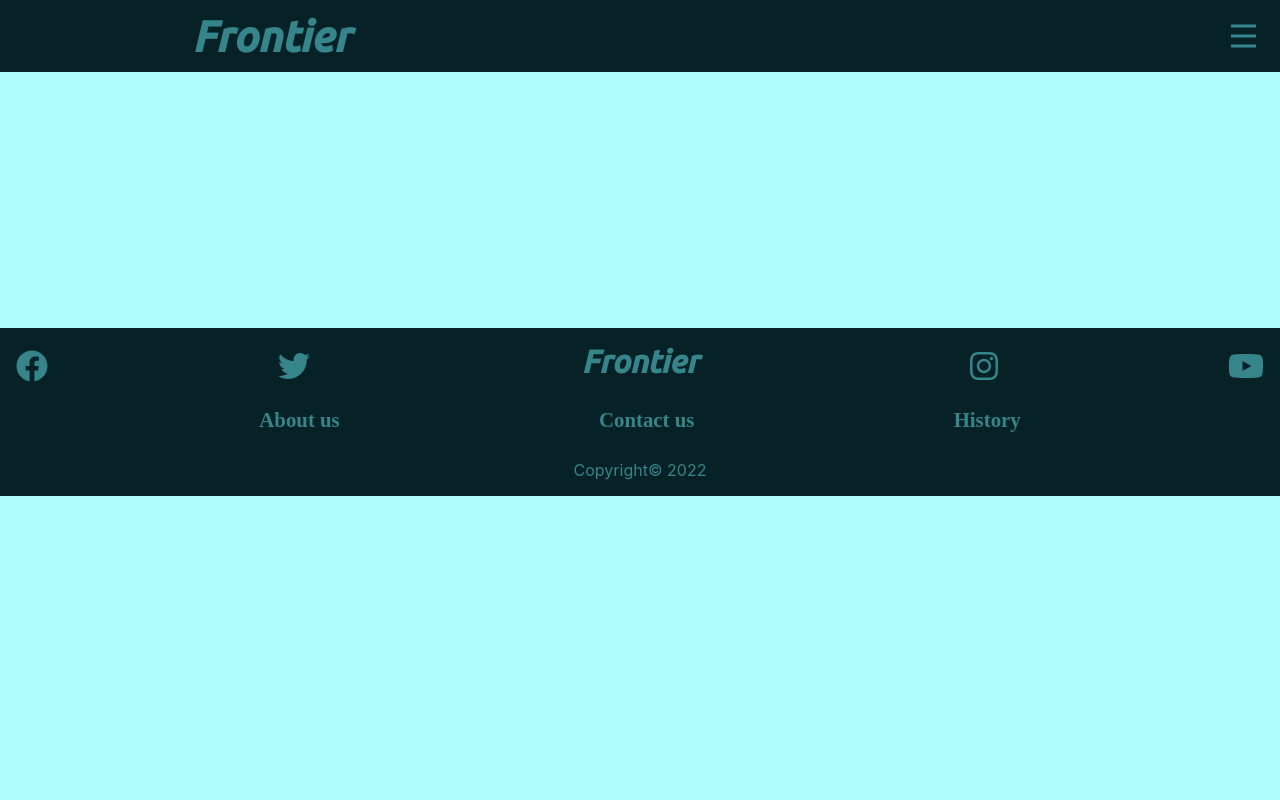
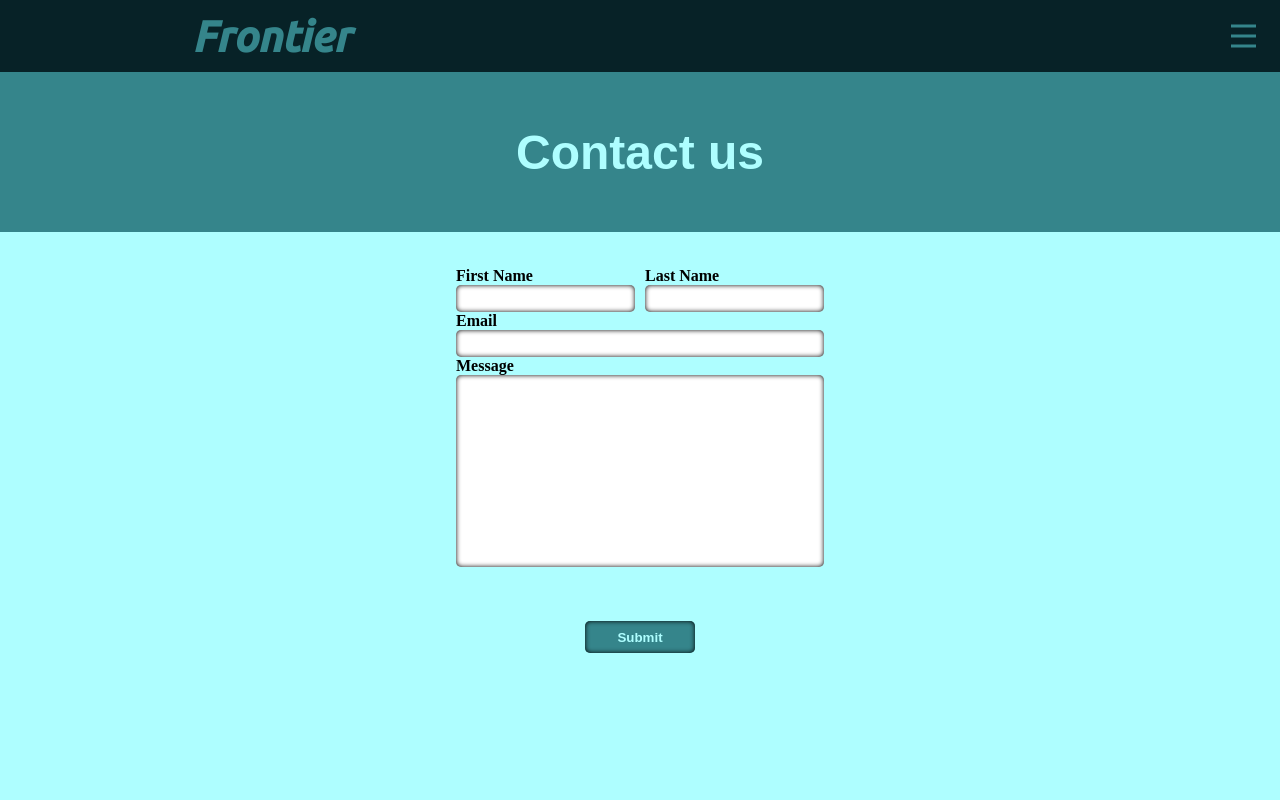
Before and after one commit to 5amonis7/ecommerce, a React (Create React App) app: page /contact in a window 1280 px wide. Shown: the top 800 px of the page. Built offline with nearby package versions, Linux system fonts and the light colour scheme; a web font is replaced by a local one.

Commit message:
added about us, shipping and working contact page

```diff
--- a/package.json
+++ b/package.json
@@ -4,6 +4,7 @@
   "version": "0.1.0",
   "private": true,
   "dependencies": {
+    "@emailjs/browser": "^3.4.0",
     "@fortawesome/fontawesome-svg-core": "^1.2.36",
     "@fortawesome/free-brands-svg-icons": "^5.15.4",
     "@fortawesome/free-solid-svg-icons": "^5.15.4",
--- a/src/App.js
+++ b/src/App.js
@@ -5,9 +5,13 @@ import Menu from './components/nav/menu'
 import React, { useState, lazy, Suspense } from 'react'
 import Main from './components/main/main'
 import Footer from './components/footer/footer'
+import About from './components/main/about'
+import Contact from './components/main/contact'
+import Shipping from './components/main/shipping'
 const Work = lazy(() => import("./components/main/product_page/work"));
 const Hiking = lazy(() => import("./components/main/product_page/hiking"));
 const School = lazy(() => import("./components/main/product_page/school"));
+
 
 function App() {
 
@@ -33,6 +37,9 @@ function App() {
           <Route path='/school' element={<School />} />
           <Route path='/hiking' element={<Hiking />} />
           <Route path='/work' element={<Work />} />
+          <Route path='/about' element={<About />} />
+          <Route path='/contact' element={<Contact />} />
+          <Route path='/shipping' element={<Shipping />} />
         </Routes>
       </Suspense>
       <Footer />
--- a/src/components/footer/footer.js
+++ b/src/components/footer/footer.js
@@ -13,20 +13,20 @@ const footer = () => {
     const year = new Date().getFullYear()
 
   return <footer className="footer">
-            <NavLink to="/ecommerce">Frontier</NavLink>
+            <NavLink className="link" to="/ecommerce">Frontier</NavLink>
             <div className="group1">
-                <a rel="noreferrer" target="_blank" href={facebook.url}><FontAwesomeIcon className="facebook"  icon={faFacebook} /></a>
-                <a rel="noreferrer" target="_blank" href={twitter.url}><FontAwesomeIcon className="twitter" icon={faTwitter} /></a>
+                <a className="link" rel="noreferrer" target="_blank" href={facebook.url}><FontAwesomeIcon className="facebook"  icon={faFacebook} /></a>
+                <a className='link' rel="noreferrer" target="_blank" href={twitter.url}><FontAwesomeIcon className="twitter" icon={faTwitter} /></a>
             </div>
             <div className="group2">
-                <a rel="noreferrer" target="_blank" href={instagram.url}><FontAwesomeIcon className="instagram" icon={faInstagram} /></a>
-                <a rel="noreferrer" target="_blank" href={youtube.url}><FontAwesomeIcon className="youtube" icon={faYoutube} /></a>
+                <a className='link' rel="noreferrer" target="_blank" href={instagram.url}><FontAwesomeIcon className="instagram" icon={faInstagram} /></a>
+                <a className='link' rel="noreferrer" target="_blank" href={youtube.url}><FontAwesomeIcon className="youtube" icon={faYoutube} /></a>
             </div>
 
             <div className="company">
-               <p>About us</p>
-               <p>Contact us</p>
-               <p>History</p>
+               <a href="/about">About us</a>
+               <a href="/contact">Contact us</a>
+               <a href='/shipping'>Shipping</a>
             </div>
 
             <p className='end'>Copyright&copy; {year}</p>
--- /dev/null
+++ b/src/components/main/about.js
@@ -0,0 +1,15 @@
+import React from 'react';
+
+const about = () => {
+  return <div className="about">
+            <div className="about-title">
+                <h1>About us</h1>
+                <h3>The story of the pack</h3>
+            </div>
+            <section className="about-section">
+                <p>Ex qui minim fugiat culpa dolor nostrud occaecat id est minim. Tempor duis Lorem culpa commodo culpa mollit adipisicing eiusmod minim anim et non. Aliquip reprehenderit aliquip sunt ex cillum magna amet. Aliqua sunt tempor ex occaecat sunt veniam duis.</p>
+            </section>
+        </div>;
+};
+
+export default about;
--- /dev/null
+++ b/src/components/main/contact.js
@@ -0,0 +1,97 @@
+import React, { useState, useRef } from 'react';
+import { FontAwesomeIcon } from '@fortawesome/react-fontawesome'
+import { faCheck } from "@fortawesome/free-solid-svg-icons"
+import emailjs from "@emailjs/browser"
+
+const Contact = () => {
+
+    const [ form, setForm ] = useState({
+        first: '',
+        last:'',
+        email: '',
+        message: ''
+    })
+    const [ finished, setFinished ] = useState(false)
+    const [ empty, setEmpty ] = useState(true)
+    const [ sent, setSent ] = useState(false)
+
+    function handleChange(e){
+        const { name, value } = e.target
+        setForm( prevState => {
+             return{
+                ...prevState,
+                [name]: value
+            };
+        })
+    }
+
+    function checkInput(){
+        if(form.first === '' || form.last === '' || form.email === ''){
+            setEmpty(true)
+        }else{
+            setEmpty(false)
+        }
+    }
+
+    function submit(e) {
+        setFinished(!finished)
+       setTimeout(() => {
+        setSent(true)
+        setForm({
+            first: '',
+            last:'',
+            email: '',
+            message: ''
+        })
+       }, 1000)
+    }
+
+    const details = useRef();
+    const sendEmail = (e) => {
+        e.preventDefault()
+        emailjs.sendForm('service_hxks1i7', 'template_nmhgabr', details.current, 'user_GigLFvn6e2yFniNFiu8ZC')
+            .then((result) => {
+                console.log(result.text);
+            }, (error) => {
+                console.log(error.text);
+            });
+    }
+
+
+  return <div className="contact">
+            <div className="contact-title">
+                <h1>Contact us</h1>
+            </div>
+            <section className="contact-section">
+                <form ref={details} onSubmit={sendEmail} className="contact-section_form" method='post'>
+
+                    <div id="first">
+                        <label htmlFor='first'>First Name</label>
+                        <input onChange={handleChange} name='first' type='text' value={form.first} required disabled={sent ? true: false} />
+                    </div>
+
+                    <div id='last'>
+                        <label htmlFor='last'>Last Name</label>
+                        <input onChange={handleChange} name='last' type='text' value={form.last} required disabled={sent ? true: false} />
+                    </div>
+
+                    <div id='email'>
+                        <label htmlFor='email'>Email</label>
+                        <input onChange={handleChange} name='email' type='email' value={form.email} required disabled={sent ? true: false} />
+                    </div>
+
+                    <div id='message'>
+                        <label htmlFor='message'>Message</label>
+                        <textarea onChange={handleChange} name='message' type='text' value={form.message} disabled={sent ? true: false} />
+                    </div>
+
+                    <div className="button">
+                        <button onMouseEnter={checkInput} onClick={empty ? null: submit} className={finished ? "submit done": "submit"}disabled={sent ? true: false}>{!sent ? 'Submit': <FontAwesomeIcon id='check' icon={faCheck} />}</button>
+                    </div>
+                </form>
+            </section>
+
+        </div>;
+};
+
+export default Contact;
--- /dev/null
+++ b/src/components/main/shipping.js
@@ -0,0 +1,14 @@
+import React from 'react';
+
+const shipping = () => {
+  return <div className="shipping">
+            <div className="shipping-title">
+                <h1>Shipping</h1>
+            </div>
+            <section className="shipping-section">
+                <p>Enim occaecat commodo est esse adipisicing qui ea pariatur consequat. Laborum exercitation nostrud dolor sint sunt ullamco occaecat amet. Culpa non do do amet esse aliquip qui nulla. Nostrud aliquip laboris enim consequat Lorem. Cillum non ad ipsum non. Reprehenderit pariatur in adipisicing nulla voluptate do ea in reprehenderit cillum. Tempor nulla minim incididunt occaecat cupidatat sunt quis aliqua aliqua dolore reprehenderit commodo deserunt eu.</p>
+            </section>
+        </div>;
+};
+
+export default shipping;
--- a/src/components/styles/App.scss
+++ b/src/components/styles/App.scss
@@ -5,6 +5,9 @@
 @import './main/body.scss';
 @import './footer/footer.scss';
 @import './main/product.scss';
+@import './main/about.scss';
+@import './main//contact.scss';
+@import './main/shipping.scss';
 
 *{
     margin: 0;
--- a/src/components/styles/footer/footer.scss
+++ b/src/components/styles/footer/footer.scss
@@ -2,13 +2,13 @@
     background: $main;
     position: relative;
     width: 100%;
-    height: 21vh;
+    height: 10rem;
     display: flex;
     justify-content: center;
     clear: both;
     margin-top: 20%;
 
-    & a{
+    & .link{
         color: $secondary;
         padding-top: 15px;
         font-size: 2rem;
@@ -88,6 +88,12 @@
         font-size: 1.3rem;
         cursor: pointer;
 
+        & a{
+            text-decoration: none;
+            color: $secondary;
+            cursor: pointer;
+        }
+
         & p{
             font-family: $third-font;
             font-weight: bold;
--- /dev/null
+++ b/src/components/styles/main/about.scss
@@ -0,0 +1,21 @@
+.about{
+
+    &-title{
+        @include display-flex;
+        background: $secondary;
+        color: $forth;
+        height: 25vh;
+        font-size: 1.5rem;
+        font-family: $secondary-font;
+    }
+
+    &-section{
+        text-align: center;
+        font-size: 1.5rem;
+        width: 100%;
+        height: 50vh;
+        @include display-flex;
+        font-family: $third-font;
+        font-weight: map-get($font-weights, medium )
+    }
+}
--- /dev/null
+++ b/src/components/styles/main/contact.scss
@@ -0,0 +1,113 @@
+.contact{
+
+    &-title{
+        @include display-flex;
+        background: $secondary;
+        color: $forth;
+        height: 10rem;
+        font-size: 1.5rem;
+        font-family: $secondary-font;
+    }
+
+    &-section{
+        width: 100%;
+        height: 30em;
+        @include display-flex;
+
+        &_form{
+            font-family: $third-font;
+            font-weight: map-get($font-weights , bold );
+
+            & input{
+                height: 1.7rem;
+                border: none;
+                box-shadow: inset 0px 0px 5px black;
+                border-radius: 5px;
+                font-weight: bold;
+            }
+
+            & label {
+                display: block;
+            }
+
+            & #first{
+                float: left;
+            }
+            & #last{
+                padding-left: 10px;
+                float: right;
+            }
+            & #email{
+                display: block;
+                width: 100%;
+
+                & input{
+                    width: 100%;
+                }
+            }
+            & #message{
+                clear: both;
+                height: 15rem;
+
+                & textarea{
+                    width: 100%;
+                    height: 80%;
+                    resize: none;
+                    border: none;
+                    box-shadow: inset 0px 0px 5px black;
+                    border-radius: 5px;
+                    font-weight: bold;
+
+                }
+            }
+
+            & .submit{
+                height: 2rem;
+                width: 30%;
+                font-weight: map-get($font-weights , bold );
+                box-shadow: inset 0px 0px 5px black;
+                border-radius: 5px;
+                border: none;
+                background: $secondary;
+                color: $forth;
+                font-family: $secondary-font;
+                @include transition-ease;
+                cursor: pointer;
+
+                &:active{
+                    background: $third;
+                }
+            }
+            & .button{
+                @include display-flex;
+                height: 5rem;
+
+                & button{
+                    @include transition-ease;
+                }
+
+                & #check{
+                    animation: grow .5s linear forwards;
+                    @include transition-ease;
+                }
+            }
+
+            & .done{
+                transform: rotate(720deg);
+                border-radius: 50%;
+                width: 5rem;
+                height: 5rem;
+            }
+
+        }
+    }
+}
+
+@keyframes grow{
+    from{
+        font-size: 1rem;
+    }
+    to{
+        font-size: 3rem;
+    }
+}
--- /dev/null
+++ b/src/components/styles/main/shipping.scss
@@ -0,0 +1,20 @@
+.shipping{
+
+    &-title{
+        @include display-flex;
+        background: $secondary;
+        color: $forth;
+        height: 25vh;
+        font-size: 1.5rem;
+        font-family: $secondary-font;
+    }
+
+    &-section{
+        text-align: center;
+        font-size: 1.5rem;
+
+        @include display-flex;
+        font-family: $third-font;
+        font-weight: map-get($font-weights, medium )
+    }
+}
```
Also changed, not shown: 1 other file (tests, documents, lock files or other folders).
